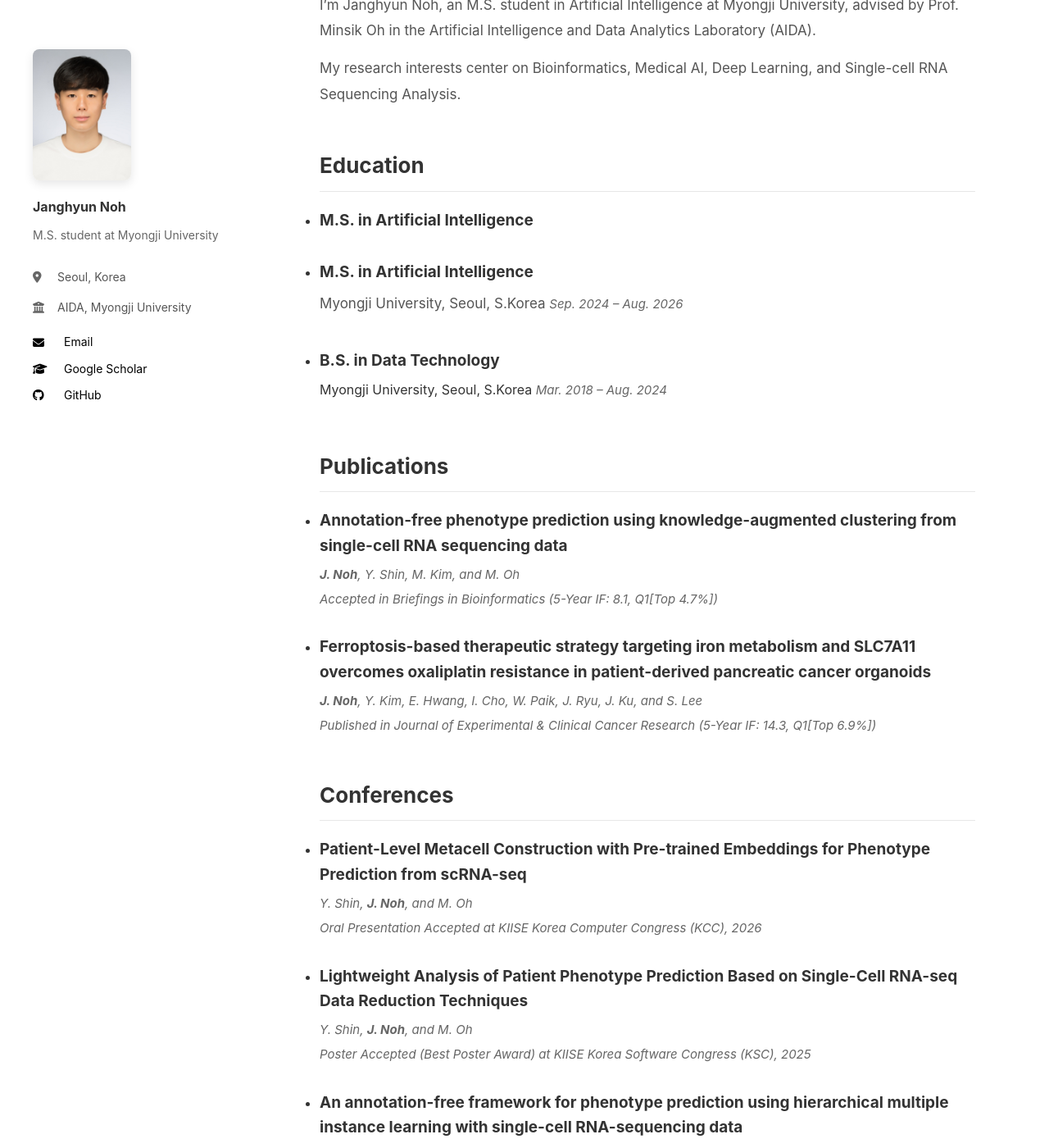
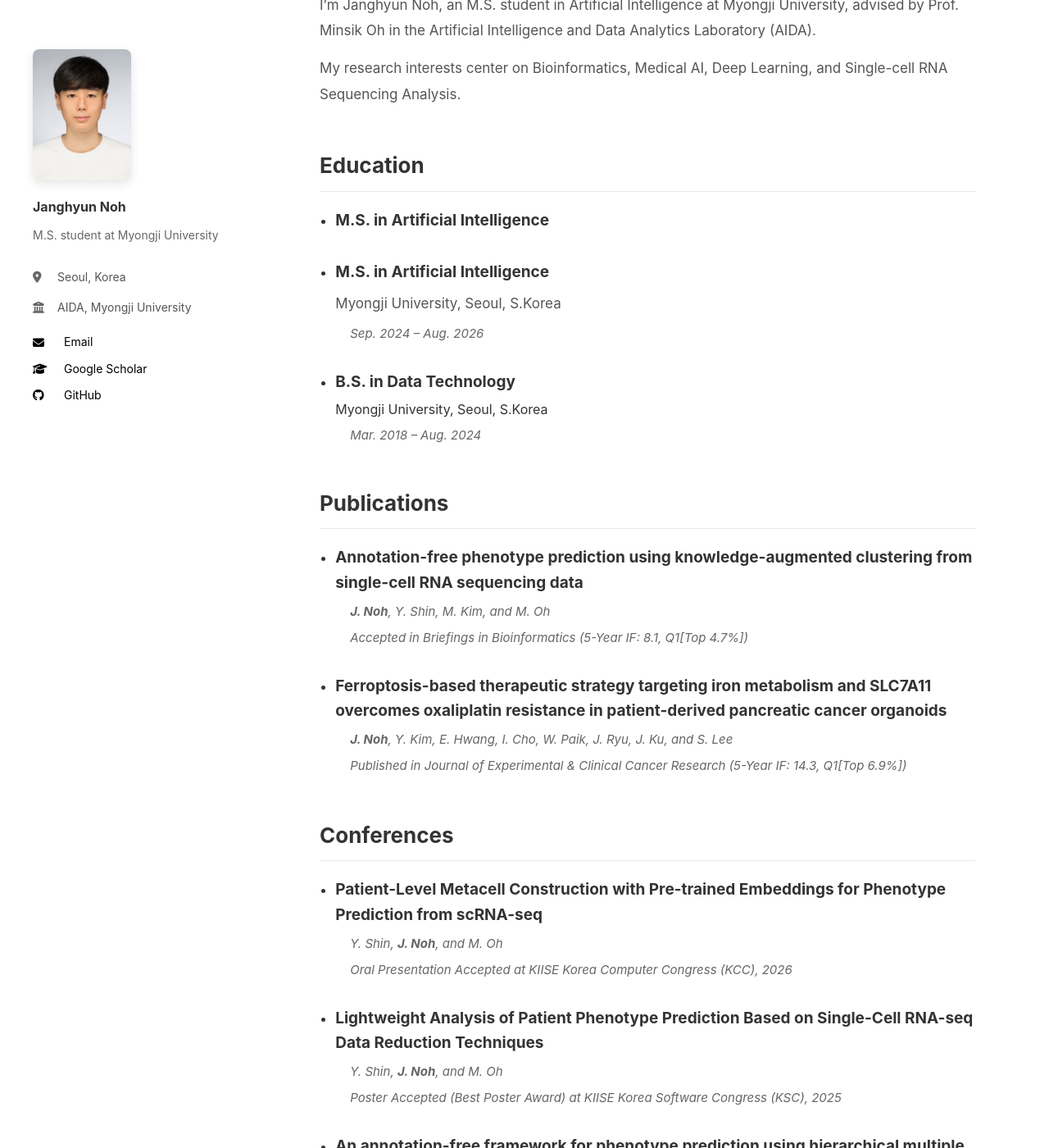
Before and after one commit to janghyunnoh/janghyunnoh.github.io, a Jekyll site: the page built from index.md, in a window 1280 px wide and 1400 px high, scrolled down 192 px. Shown: the whole window at 82% size. Built offline with Jekyll 4.4.1, drawn with Linux system fonts in a browser that asks for light colours.

Commit message:
Align authors/venues and education dates with title start using list indent variable

```diff
--- a/assets/css/profile.css
+++ b/assets/css/profile.css
@@ -140,7 +140,8 @@ body {
 
 .main-content ul {
     list-style: disc;
-    padding: 0;
+    --list-indent: 1.2em;
+    padding-left: var(--list-indent);
 }
 
 .main-content li {
@@ -167,17 +168,21 @@ body {
 
 /* Keep author name on one line and reduce blank gaps */
 .main-content .publication-author {
-    margin: 0 0 2px 0;
+    margin: 0 0 4px 0;
+    margin-left: calc(var(--list-indent));
     padding-left: 0;
+    display: block;
 }
 .main-content .publication-venue {
-    margin: 0 0 10px 0;
+    margin: 0 0 12px 0;
+    margin-left: calc(var(--list-indent));
     padding-left: 0;
+    display: block;
 }
 .main-content .education-period {
-    margin: 2px 0 10px 0;
-    display: inline-block;
-    padding-left: 0;
+    margin: 6px 0 14px 0;
+    display: block;
+    margin-left: calc(var(--list-indent));
 }
 
 .main-content .publication-author strong.author-name,
```
